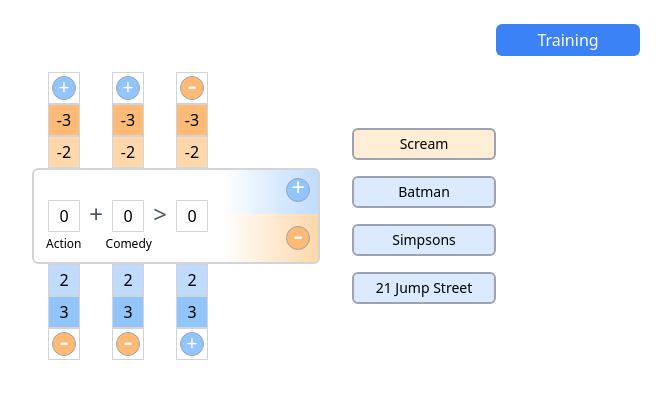
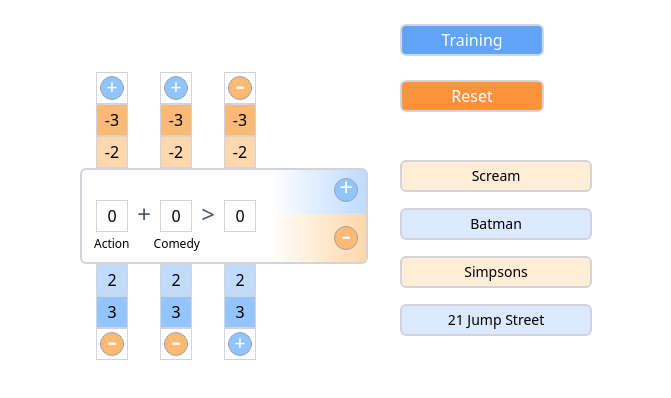
Before and after one commit to ml4teachers/ml4t, a Next.js app: page / in a window 1280 px wide. Shown: the top 398 px of the page, without its empty margins (304-975 px from the left). Built offline with nearby package versions, Linux system fonts and the light colour scheme.

Commit message:
name edit

```diff
--- a/components/Card.tsx
+++ b/components/Card.tsx
@@ -2,14 +2,18 @@ import { useContext } from 'react';
 import { UpdateContext } from './Perceptron';
 
 function Card({ classes }) {
-  const { selectedMovie } = useContext(UpdateContext);
+  const { selectedMovie, setSelectedMovie } = useContext(UpdateContext);
+
+  const handleCardClick = () => {
+    setSelectedMovie(null);
+  };
 
   if (!selectedMovie) return null;
 
   const colorClass = selectedMovie?.like ? 'bg-blue-100' : 'bg-orange-100';
 
   return (
-    <div className={`z-30 absolute w-36 mr-12 h-24 border-2 border-gray-400 rounded-md`}>
+    <div className={`z-30 absolute w-36 mr-12 h-24 border-2 border-gray-400 rounded-md cursor-pointer`} onClick={() => handleCardClick()}>
       <div className="relative h-full">
         <div className={`absolute top-0 left-0 w-full h-[30px] rounded-t-md ${colorClass}`}>
           <div className="text-center text-sm mt-2">{selectedMovie.title}</div>
--- a/components/Cards.tsx
+++ b/components/Cards.tsx
@@ -1,38 +1,108 @@
-import { useContext } from 'react';
+import { useContext, useState } from 'react';
 import { UpdateContext } from './Perceptron';
-import { TrashIcon } from '@heroicons/react/24/outline'
+import { TrashIcon, HandThumbUpIcon, HandThumbDownIcon, PencilSquareIcon, CheckIcon } from '@heroicons/react/24/outline'
 
 function Cards() {
-  const { movies, setSelectedMovie, deleteMovie } = useContext(UpdateContext);
+  const { movies, selectedMovie, setSelectedMovie, deleteMovie, likeMovie, editMovieTitle } = useContext(UpdateContext);
+  const [editing, setEditing] = useState(null);
+  const [editTitle, setEditTitle] = useState('');
 
   const handleCardClick = (movie) => {
+    if (editing !== null) return;
     setSelectedMovie((prevSelectedMovie) =>
       prevSelectedMovie && prevSelectedMovie.title === movie.title ? null : movie
     );
   };
+
+  const handleKeyPress = (e) => {
+    if (e.key === 'Enter') {
+      editMovieTitle(editing, editTitle);
+      setEditing(null);
+    }
+  }
 
   const handleDeleteClick = (e, title) => {
     e.stopPropagation();
     deleteMovie(title);
   };
 
+  const handleLikeClick = (e, title) => {
+    e.stopPropagation();
+    likeMovie(title);
+    setSelectedMovie(null);
+  }
+
+  const handleEditClick = (e, title) => {
+    e.stopPropagation();
+    setEditing(title);
+    setEditTitle(title);
+    setSelectedMovie(null);
+  }
+
+  const handleInputChange = (e) => {
+    setEditTitle(e.target.value);
+    setSelectedMovie(null);
+  }
+
+  const handleEditTitle = (e) => {
+    setEditTitle(e.target.value);
+  };
+
+  const handleInputBlur = () => {
+    editMovieTitle(editing, editTitle);
+    setEditing(null);
+  }
+
   return (
-    <div className="flex flex-col justify-center mt-10 relative text-sm leading-7">
+    <div className="z-30 flex flex-col justify-center mt-10 relative text-sm leading-7">
       {movies.map(movie => {
         const colorClass = movie.like ? 'bg-blue-100' : 'bg-orange-100';
+        const isEditing = editing === movie.title;
 
         return (
           <div
             key={movie.title}
-            className={`group relative w-36 my-2 h-8 border-2 border-gray-400 ${colorClass} rounded-md text-center cursor-pointer`}
+            className={`group hover:pr-12 relative w-48 my-2 h-8 border-2 ${selectedMovie?.title === movie.title ? 'border-gray-400' : 'border-gray-300'} rounded-md text-center cursor-pointer overflow-hidden overflow-ellipsis whitespace-nowrap ${isEditing ? '' : colorClass }`}
             onClick={() => handleCardClick(movie)}
           >
-            {movie.title}
-            <div
-              className="absolute right-0 top-1/2 transform -translate-y-1/2 opacity-0 group-hover:opacity-100 transition-opacity duration-200"
-              onClick={(e) => handleDeleteClick(e, movie.title)}
-            >
-              <TrashIcon className="w-6 text-gray-500"/>
+            {isEditing ? (
+              <input
+                type="text"
+                defaultValue={movie.title}
+                onChange={handleEditTitle}
+                onBlur={handleInputBlur}
+                onKeyDown={handleKeyPress}
+                autoFocus
+                className="w-full outline-none px-2"
+                />
+            ) : (
+              <div className="px-2 overflow-hidden overflow-ellipsis whitespace-nowrap">
+                {movie.title}
+              </div>
+            )}
+            <div className="absolute right-0 top-1/2 flex">
+              <div
+                className="transform -translate-y-1/2 opacity-0 group-hover:opacity-100"
+                onClick={(e) => isEditing ? null : handleLikeClick(e, movie.title)}
+                >
+                {isEditing ? (
+                <CheckIcon className="w-6 h-8 text-gray-500 bg-white"/>
+              ) : movie.like ? (
+                <HandThumbUpIcon className="w-6 text-gray-500"/>
+              ) : (
+                <HandThumbDownIcon className="w-6 text-gray-500"/>
+              )}
+              </div>
+              <div
+                className="transform -translate-y-1/2 opacity-0 group-hover:opacity-100"
+                onClick={editing === movie.title ? (e) => handleDeleteClick(e, movie.title) : (e) => handleEditClick(e, movie.title)}
+              >
+                {editing === movie.title ? (
+                  <TrashIcon className="w-6 text-gray-500 py-1"/>
+                ) : (
+                  <PencilSquareIcon className="w-6 text-gray-500"/>
+                )}
+              </div>
             </div>
           </div>
         );
--- a/components/Perceptron.tsx
+++ b/components/Perceptron.tsx
@@ -15,7 +15,7 @@ function Perceptron() {
   const [movies, setMovies] = useState([
     { title: 'Scream', cat1: 0, cat2: 0, like: 0 },
     { title: 'Batman', cat1: 1, cat2: 0, like: 1 },
-    { title: 'Simpsons', cat1: 0, cat2: 1, like: 1 },
+    { title: 'Simpsons', cat1: 0, cat2: 1, like: 0 },
     { title: '21 Jump Street', cat1: 1, cat2: 1, like: 1 },
   ]);
   const [training, setTraining] = useState(false);
@@ -23,9 +23,26 @@ function Perceptron() {
   const w1Ref = useRef(w1);
   const w2Ref = useRef(w2);
   const bRef = useRef(b);
+
   const deleteMovie = (title) => {
     setMovies((prevMovies) => prevMovies.filter((movie) => movie.title !== title));
   };
+
+  const likeMovie = (title) => {
+    setMovies((prevMovies) =>
+    prevMovies.map((movie) =>
+      movie.title === title ? { ...movie, like: movie.like ? 0 : 1 } : movie
+    )
+  );
+  }
+
+  const editMovieTitle = (currentTitle, newTitle) => {
+    setMovies((prevMovies) =>
+      prevMovies.map((movie) =>
+        movie.title === currentTitle ? { ...movie, title: newTitle } : movie
+      )
+    );
+  }
 
   useEffect(() => {
     w1Ref.current = w1;
@@ -80,6 +97,14 @@ function Perceptron() {
     }
   }, [selectedMovie, w1, w2, b]);
 
+  const reset = () => {
+    setW1(0);
+    setW2(0);
+    setB(0);
+    setSelectedMovie(null);
+    setActiveSlots([1, 1, 1]);
+    setPredictedLike(null);
+  };
 
   const train = () => {
     setTraining(true);
@@ -106,7 +131,7 @@ function Perceptron() {
           handleMinusClick([movie.cat1 ? 1 : 0, movie.cat2 ? 1 : 0, 1]);
         }
       }
-    }, 200);
+    }, 500);
   };
 
 
@@ -114,8 +139,8 @@ function Perceptron() {
     <UpdateContext.Provider value={{
       w1, w2, b, setW1, setW2, setB,
       selectedMovie, setSelectedMovie,
-      handlePlusClick, handleMinusClick,
-      predictedLike, movies, deleteMovie
+      handlePlusClick, handleMinusClick, deleteMovie, likeMovie, editMovieTitle,
+      predictedLike, movies
       }}>
       <div className="flex flex-col sm:flex-row justify-center">
         <div className="flex justify-center items-center mr-12 mt-10 sm:mr-32 relative">
@@ -125,15 +150,26 @@ function Perceptron() {
           <Slot category="w2" reversed={undefined} active={activeSlots[1]} />
           <Slot category="b" reversed active={activeSlots[2]} />
         </div>
-        <div className="flex mt-10 sm:mt-0 justify-center">
-          <Cards />
+        <div className="z-30 flex mt-10 sm:mt-0 justify-center">
+          <div>
+            <div>
+              <button
+                className="w-36 h-8 bg-blue-400 text-white border-2 border-gray-300 rounded-md text-center mt-6 cursor-pointer"
+                onClick={train}
+                disabled={training}>
+                Training
+              </button>
+            </div>
+            <div>
+              <button
+                className="w-36 h-8 bg-orange-400 text-white border-2 border-gray-300 rounded-md text-center mt-6 cursor-pointer"
+                onClick={reset}>
+                Reset
+              </button>
+            </div>
+            <Cards />
+          </div>
         </div>
-        <button
-          className="w-36 h-8 bg-blue-500 text-white rounded-md text-center mt-6 cursor-pointer"
-          onClick={train}
-          disabled={training}>
-          Training
-        </button>
       </div>
     </UpdateContext.Provider>
   )
```
